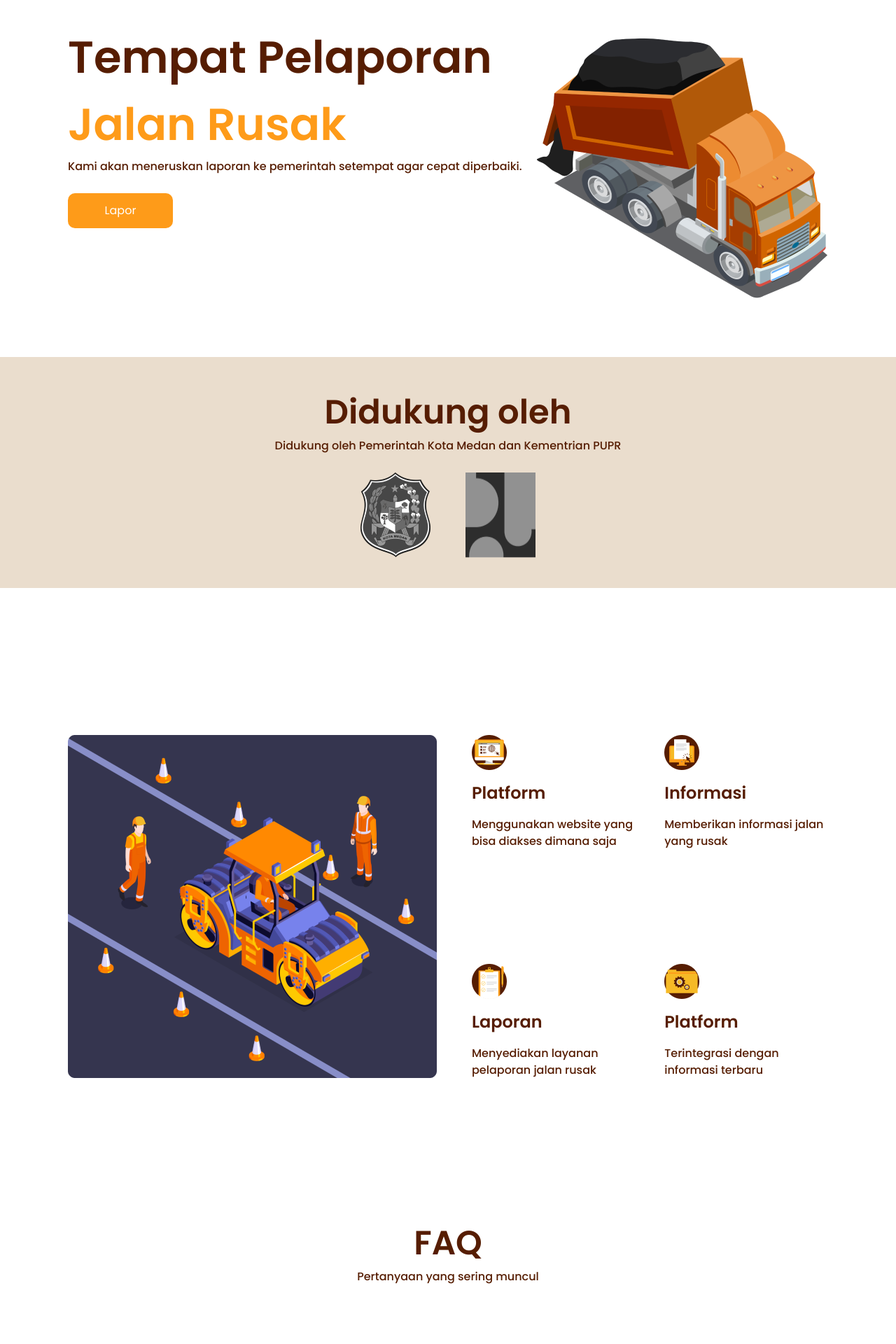
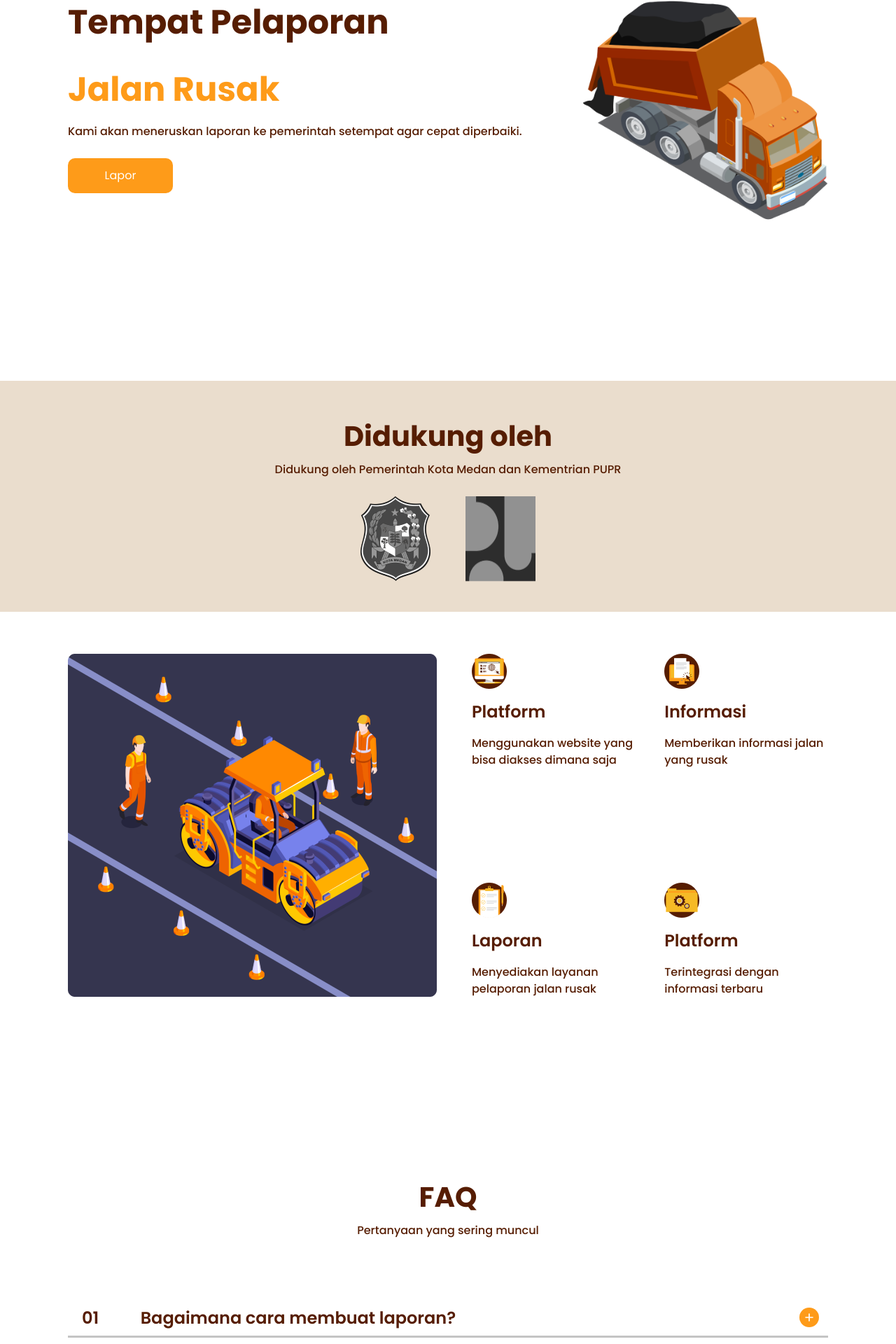
Before and after one commit to adzizPe/Massive_Project, a React (Vite) app in the folder WebUser_Pattimura/Front-End/: page / in a window 1280 px wide. Shown: the part 316-2236 px from the top of the page at 70% size. Built offline with nearby package versions, Linux system fonts and the light colour scheme.

Commit message:
edit front end
ui nya dipasin dan fontnya dikecilin

```diff
--- a/WebUser_Pattimura/Front-End/src/index.css
+++ b/WebUser_Pattimura/Front-End/src/index.css
@@ -17,23 +17,23 @@ body {
 
 h1 {
   margin: 0;
-  font-size: 64px;
-  font-weight: 600;
+  font-size: 48px;
+  font-weight: 700;
   line-height: 96px;
   color: #561d02;
 }
 
 h2 {
   margin: 0;
-  font-size: 48px;
-  font-weight: 600;
+  font-size: 40px;
+  font-weight: 700;
   line-height: 72px;
   color: #561d02;
 }
 
 h3 {
   margin: 0;
-  font-size: 34px;
+  font-size: 24px;
   font-weight: 600;
   line-height: 54px;
   color: #561d02;
@@ -62,7 +62,7 @@ p {
 }
 
 input {
-  font-size: 20px;
+  font-size: 16px;
   line-height: 30px;
   color: #561d02;
 }
--- a/WebUser_Pattimura/Front-End/src/views/History/history.scss
+++ b/WebUser_Pattimura/Front-End/src/views/History/history.scss
@@ -44,7 +44,7 @@
         padding: 15px;
 
         h3 {
-          font-size: 32px;
+          font-size: 24px;
         }
 
         .info-hole {
--- a/WebUser_Pattimura/Front-End/src/views/History/index.jsx
+++ b/WebUser_Pattimura/Front-End/src/views/History/index.jsx
@@ -28,7 +28,7 @@ const History = () => {
         <div className='section-navbar'>
           <img src={iconHolify} alt="icon" />
           <div className='section-list'>
-            <h4 onClick={() => navigate('/')}>Berandal</h4>
+            <h4 onClick={() => navigate('/')}>Beranda</h4>
             <h4 className='active'>Riwayat</h4>
             <h4 onClick={() => navigate('/?faq')}>FAQ</h4>
             <h4 onClick={() => navigate('/?aboutUs')}>Tentang Kami</h4>
--- a/WebUser_Pattimura/Front-End/src/views/Home/home.scss
+++ b/WebUser_Pattimura/Front-End/src/views/Home/home.scss
@@ -39,13 +39,14 @@
   }
 
   main {
-    margin-top: 200px;
+    margin-top: 150px;
 
     .section-main {
       display: flex;
       justify-content: space-between;
       width: 1086px;
       margin-top: 150px;
+      margin-bottom: 150px;
 
       .left-side {
         h1:nth-child(2) {
@@ -108,6 +109,7 @@
       align-items: center;
       width: 1086px;
       margin-top: 200px;
+      padding-top: 50px;
 
       .accordion {
         display: grid;
@@ -188,6 +190,7 @@
       align-items: center;
       width: 1086px;
       margin-top: 200px;
+      padding-top: 50px;
 
       .content-about-us {
         display: flex;
@@ -307,11 +310,11 @@
   backdrop-filter: blur(6px);
 
   .content-modal-alert {
+    margin-top: 200px;
     display: flex;
+    align-items: center;
     flex-direction: column;
-    align-items: center;
     width: 1086px;
-    margin-top: 80px;
     padding: 30px;
     padding-bottom: 50px;
     background-color: white;
@@ -326,13 +329,14 @@
   .content-modal {
     width: 1086px;
     height: 650px;
-    margin-top: 80px;
+    margin-top: 20px;
     padding: 20px 30px;
     background-color: white;
     border-radius: 10px;
     box-shadow: 0 5px 20px 0px rgba(0, 0, 0, 0.171);
 
     .header-modal {
+
       position: relative;
       display: flex;
       align-items: center;
--- a/WebUser_Pattimura/Front-End/src/views/Home/index.jsx
+++ b/WebUser_Pattimura/Front-End/src/views/Home/index.jsx
@@ -48,7 +48,7 @@ const Modal = ({ closeModal }) => {
       {alert &&
         <div className='content-alert'>
           <div className='content-modal-alert'>
-            <h1>Laporanmu telah terkirim </h1>
+            <h2>Laporanmu telah terkirim </h2>
             <button onClick={close}>Selesai</button>
           </div>
         </div>
@@ -168,7 +168,7 @@ const Home = () => {
             {login === 'Pattimura' ?
               <>
                 <button onClick={() => navigate('/profile')}>Hi, {login}</button>
-                <button className='btn-logout' onClick={() => { localStorage.removeItem('login'); navigate('/') }}><LogoutRoundedIcon /></button>
+                <button className='btn-logout' onClick={() => { localStorage.removeItem('login'); navigate('/login') }}><LogoutRoundedIcon /></button>
               </>
               :
               <button onClick={() => navigate('/login')}>Masuk</button>
@@ -185,7 +185,7 @@ const Home = () => {
             <button onClick={handleModal}>Lapor</button>
           </div>
           <div className='right-side'>
-            <img src={ImageCar} alt="Car" width={416} />
+            <img src={ImageCar} alt="Car" width={350} />
           </div>
         </div>
         <div className='section-support'>
--- a/WebUser_Pattimura/Front-End/src/views/Login/login.scss
+++ b/WebUser_Pattimura/Front-End/src/views/Login/login.scss
@@ -43,7 +43,6 @@
       display: flex;
       justify-content: space-around;
       width: 100%;
-      margin-top: -150px;
       margin-bottom: 100px;
 
       h4 {
@@ -80,7 +79,7 @@
 
       .btn-login {
         width: 100%;
-        margin-bottom: 50px;
+        margin-bottom: 20px;
       }
     }
 
--- a/WebUser_Pattimura/Front-End/src/views/Register/register.scss
+++ b/WebUser_Pattimura/Front-End/src/views/Register/register.scss
@@ -4,7 +4,7 @@
     justify-content: space-around;
     width: 100%;
     margin-top: 0px;
-    margin-bottom: 100px;
+    margin-bottom: 20px;
 
     h4 {
       font-weight: 500;
```
